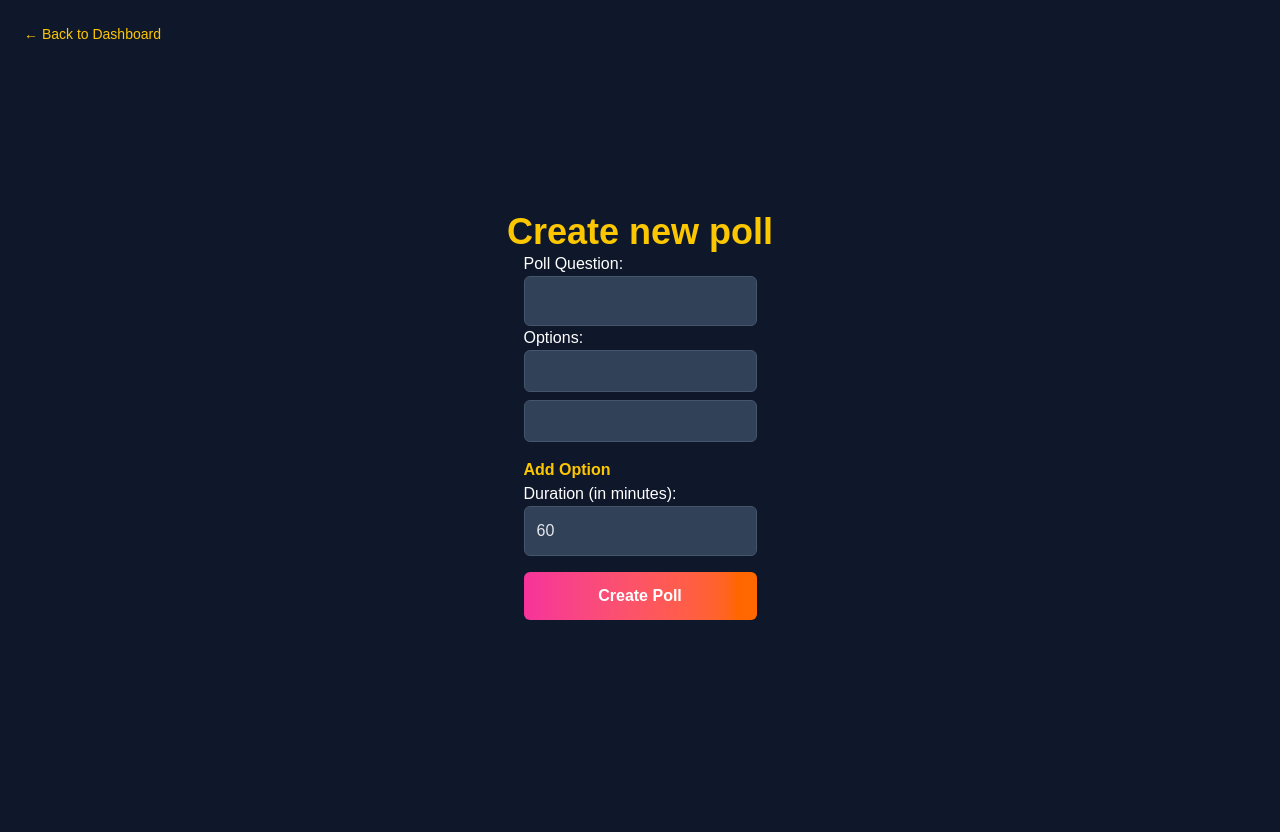
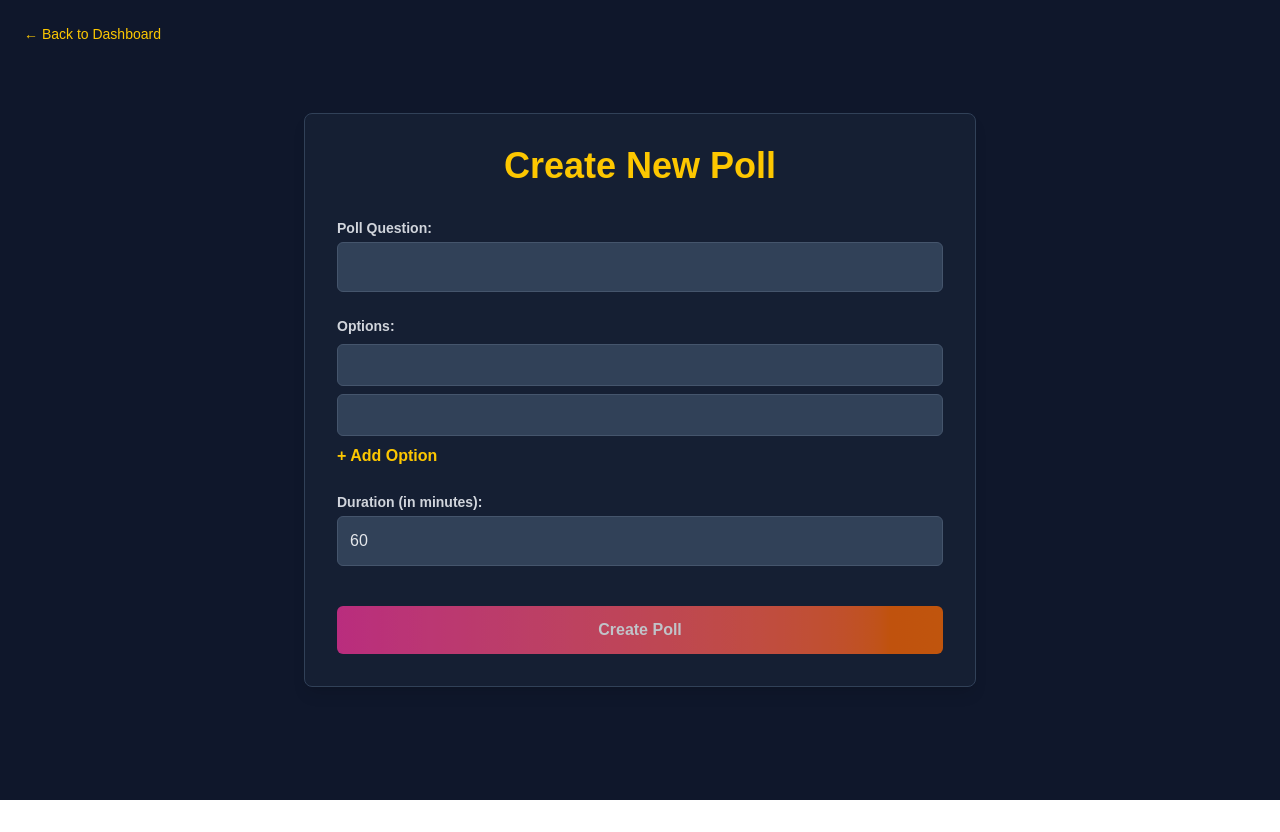
Before and after one commit to Arun-s21/repoll, a Next.js app: page /admin/create-poll in a window 1280 px wide. After the commit the page ends 800 px from the top, so only its background shows below. Built offline with nearby package versions, Linux system fonts and the light colour scheme.

Commit message:
Added styling to the create-poll page

```diff
--- a/src/app/admin/create-poll/page.tsx
+++ b/src/app/admin/create-poll/page.tsx
@@ -23,14 +23,14 @@ export default function CreatePollPage(){
         setOptions(newOptions);                         // newOptions array is created with the updated option and the option at that specific index is changed and then our state variable is updated
     }
 
-    const addOptions = ()=>{
+    const addOption = ()=>{
         setOptions([...options,'']);            //adding a new blank space in the options array for the user to edit
                                                 //react will render a new blank space at the end of options box
                                                 //as the user will type into it handleOptionChange will come into effect
 
     }
 
-    const removeOptions = (index:number)=>{         //we pass the index that we want to remove from the options
+    const removeOption = (index:number)=>{         //we pass the index that we want to remove from the options
     const newOptions = options.filter((_,i)=> i!=index);        //filter and the condition is i==index then skip that element
     setOptions(newOptions);                 //set options to the new filtered array
 
@@ -65,72 +65,79 @@ export default function CreatePollPage(){
         }
     }
 
-
   return (
         <div className="relative flex flex-col items-center justify-center min-h-screen bg-slate-900 text-white p-4">
-
-
             <Link href="/admin/dashboard" className="absolute top-6 left-6 text-yellow-400 hover:underline text-sm">
                 &larr; Back to Dashboard
             </Link>
-                <div className="flex flex-col items-center justify-center min-h-screen bg-slate-900 text-white p-4">
-
-                <h1 className="text-4xl font-bold text-center text-yellow-400">Create new poll</h1>
-                <form onSubmit={onSubmit}>
+            <div className="w-full max-w-2xl p-8 space-y-8 bg-slate-800/50 border border-slate-700 rounded-lg shadow-lg backdrop-blur-sm">
+                <div className="text-center">
+                    <h1 className="text-4xl font-bold text-yellow-400">Create New Poll</h1>
+                </div>
+                <form onSubmit={onSubmit} className="space-y-6">
                     <div>
-                        <label htmlFor='question'> Poll Question:</label>
-                        <br/>
-                        <input className="w-full p-3 bg-slate-700 border border-slate-600 rounded-md text-gray-200 focus:outline-none focus:ring-2 focus:ring-pink-500" id='question' type='text' value={question} onChange={(e)=>{setQuestion(e.target.value)}} />
-
+                        <label htmlFor='question' className="block text-sm font-semibold text-gray-300">Poll Question:</label>
+                        <input
+                            id='question'
+                            type='text'
+                            value={question}
+                            onChange={(e) => setQuestion(e.target.value)}
+                            className="w-full mt-1 p-3 bg-slate-700 border border-slate-600 rounded-md text-gray-200 focus:outline-none focus:ring-2 focus:ring-pink-500"
+                            required
+                        />
                     </div>
                     <div>
-          <label>Options:</label>
-          {options.map((option, index) => (             //for each option in the options array, we create a different div element with key=index of that element
-            <div key={index} style={{ display: 'flex', alignItems: 'center', marginBottom: '0.5rem' }}>
-              <input className="flex-grow p-2 bg-slate-700 border border-slate-600 rounded-md text-gray-200 focus:outline-none focus:ring-1 focus:ring-yellow-400"
+                        <label className="block text-sm font-semibold text-gray-300">Options:</label>
+                        {options.map((option, index) => (
+                            <div key={index} className="flex items-center mt-2">
+                                <input
                                     type="text"
                                     value={option}
                                     onChange={(e) => handleOptionChange(index, e.target.value)}
                                     placeholder={`Option ${index + 1}`}
+                                    className="flex-grow p-2 bg-slate-700 border border-slate-600 rounded-md text-gray-200 focus:outline-none focus:ring-1 focus:ring-yellow-400"
                                     required
                                 />
-              {options.length > 2 && (                  //for removing we need the index of the element whichn we already have from the options.map
-                <button className="ml-2 bg-red-600 text-white px-3 py-1 rounded-md text-sm hover:bg-red-700"
-
-                 type="button" onClick={() => removeOptions(index)} style={{ marginLeft: '0.5rem' }}>
+                                {options.length > 2 && (
+                                    <button
+                                        type="button"
+                                        onClick={() => removeOption(index)}
+                                        className="ml-2 bg-red-600 text-white px-3 py-1 rounded-md text-sm hover:bg-red-700"
+                                    >
                                         Remove
                                     </button>
                                 )}
                             </div>
                         ))}
-
-
-          <button className="mt-2 text-yellow-400 font-semibold hover:text-yellow-500" type='button' onClick={addOptions}>Add Option</button>
+                        <button
+                            type='button'
+                            onClick={addOption}
+                            className="mt-2 text-yellow-400 font-semibold hover:text-yellow-500"
+                        >
+                            + Add Option
+                        </button>
                     </div>
-
                     <div>
-          <label htmlFor='duration'>Duration (in minutes):</label>
-          <br/>
-
-
-          <input className="w-full p-3 bg-slate-700 border border-slate-600 rounded-md text-gray-200 focus:outline-none focus:ring-2 focus:ring-pink-500"
-
- type='number' id='duration' value={durationInMinutes} onChange={(e)=>setDurationInMinutes(Number(e.target.value))} required />
-
-
+                        <label htmlFor='duration' className="block text-sm font-semibold text-gray-300">Duration (in minutes):</label>
+                        <input
+                            type='number'
+                            id='duration'
+                            value={durationInMinutes}
+                            onChange={(e) => setDurationInMinutes(Number(e.target.value))}
+                            className="w-full mt-1 p-3 bg-slate-700 border border-slate-600 rounded-md text-gray-200 focus:outline-none focus:ring-2 focus:ring-pink-500"
+                            required
+                            min="1"
+                        />
                     </div>
-
-          <button className="w-full py-3 mt-4 font-semibold text-white bg-gradient-to-r from-pink-500 to-orange-500 rounded-md hover:opacity-90 transition-opacity" type='submit' disabled={isSubmitting}>{isSubmitting?'Creating...':'Create Poll'}</button>
-
-
-
+                    <button
+                        type='submit'
+                        disabled={isSubmitting}
+                        className="w-full py-3 mt-4 animate-pulse cursor-pointer font-semibold text-white bg-gradient-to-r from-pink-500 to-orange-500 rounded-md hover:opacity-90 transition-opacity disabled:opacity-50"
+                    >
+                        {isSubmitting ? 'Creating...' : 'Create Poll'}
+                    </button>
                 </form>
             </div>
-
-
-
         </div>
     );
-
-
 }
--- a/src/app/admin/dashboard/page.tsx
+++ b/src/app/admin/dashboard/page.tsx
@@ -60,9 +60,9 @@ if (isLoading) {
     <div className="min-h-screen bg-slate-900 text-white p-4 md:p-8">
       <div className="container mx-auto">
         <header className="flex justify-between items-center mb-8">
-          <h1 className="text-4xl font-bold text-yellow-400">Admin Dashboard</h1>
+          <h1 className="text-4xl font-bold text-yellow-400">Dashboard</h1>
           <div className="flex items-center space-x-4">
-            <Link href="/admin/create-poll" className="bg-gradient-to-r from-pink-500 to-orange-500 text-white font-semibold px-4 py-2 rounded-md hover:opacity-90 transition-opacity">
+            <Link href="/admin/create-poll" className="bg-gradient-to-r from-pink-500 to-orange-500 text-white animate-pulse cursor-pointer font-semibold px-4 py-2 rounded-md hover:opacity-90 transition-opacity">
               Create New Poll
             </Link>
             <div>
@@ -93,7 +93,7 @@ if (isLoading) {
                     <Link href={`/admin/poll/${poll._id}`} className="text-yellow-400 hover:underline text-sm" target="_blank">
                       View Results
                     </Link>
-                    {/* We can add a link to the admin results page here later */}
+
                   </div>
                 </div>
               ))}
--- a/src/app/admin/sign-in/page.tsx
+++ b/src/app/admin/sign-in/page.tsx
@@ -81,7 +81,7 @@ export default function AdminSignInPage() {
           <button
             type="submit"
             disabled={isSubmitting}
-            className="w-full py-3 font-semibold text-white bg-gradient-to-r from-pink-500 to-orange-500 rounded-md hover:opacity-90 transition-opacity disabled:opacity-50"
+            className="w-full py-3 animate-pulse cursor-pointer font-semibold text-white bg-gradient-to-r from-pink-500 to-orange-500 rounded-md hover:opacity-90 transition-opacity disabled:opacity-50"
           >
             {isSubmitting ? 'Signing In...' : 'Sign In'}
           </button>
--- a/src/app/admin/sign-up/page.tsx
+++ b/src/app/admin/sign-up/page.tsx
@@ -90,7 +90,7 @@ const [isSubmitting,setIsSubmitting] = useState(false);
           <button
             type="submit"
             disabled={isSubmitting}
-            className="w-full py-3 font-semibold text-white bg-gradient-to-r from-pink-500 to-orange-500 rounded-md hover:opacity-90 transition-opacity disabled:opacity-50"
+            className="w-full py-3 animate-pulse cursor-pointer font-semibold text-white bg-gradient-to-r from-pink-500 to-orange-500 rounded-md hover:opacity-90 transition-opacity disabled:opacity-50"
           >
             {isSubmitting ? 'Creating...' : 'Create Account'}
           </button>
--- a/src/app/page.tsx
+++ b/src/app/page.tsx
@@ -20,7 +20,7 @@ export default function Home() {
         <h1 className="text-2xl font-bold text-yellow-400">RePoll</h1>
         <div>
           <Link href="/admin/sign-in" className="bg-yellow-400 text-slate-900 font-semibold px-4 py-2 rounded-md hover:bg-yellow-500 transition-colors mr-4">
-    Admin Sign In
+         Sign In
           </Link>
 
 
@@ -30,7 +30,7 @@ export default function Home() {
       {/* Main Content Section */}
       <main className="flex flex-col items-center justify-center text-center flex-grow">
         <h2 className="text-5xl md:text-7xl font-extrabold mb-4">
-          Create <span className="text-yellow-400">Live Polls</span>, Instantly.
+          Create <span className='bg-gradient-to-r from-yellow-400 via-orange-400 to-pink-500 bg-clip-text text-transparent drop-shadow-[0_0_10px_rgba(255,193,7,0.5)] animate-pulse'>Live Polls</span>, Instantly.
         </h2>
         <p className="text-lg text-gray-400 mb-8 max-w-2xl">
           Engage your audience with real-time anonymous polls. Perfect for classrooms, live events, and streams.
@@ -39,7 +39,7 @@ export default function Home() {
 
         <button
           onClick={handleGetStarted}
-          className="px-8 py-4 font-bold text-white bg-gradient-to-r from-pink-500 to-orange-500 rounded-md hover:opacity-90 transition-opacity text-lg"
+          className="px-8 py-4 font-bold cursor-pointer text-white bg-gradient-to-r from-pink-500 to-orange-500 rounded-md hover:opacity-90 transition-opacity text-lg"
         >
           Get Started for Free
         </button>
```
Lines whose indentation alone changed are shown as unchanged.
